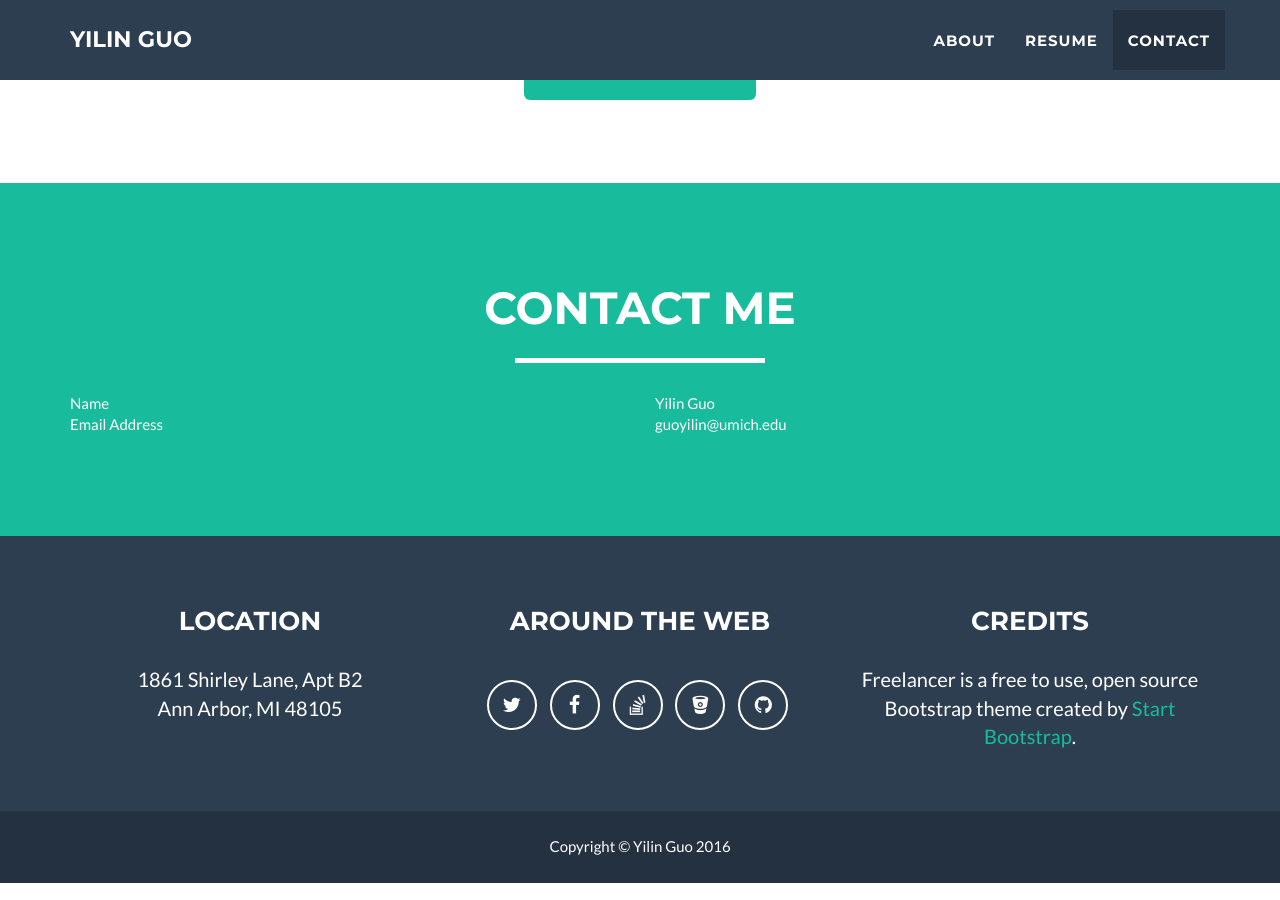
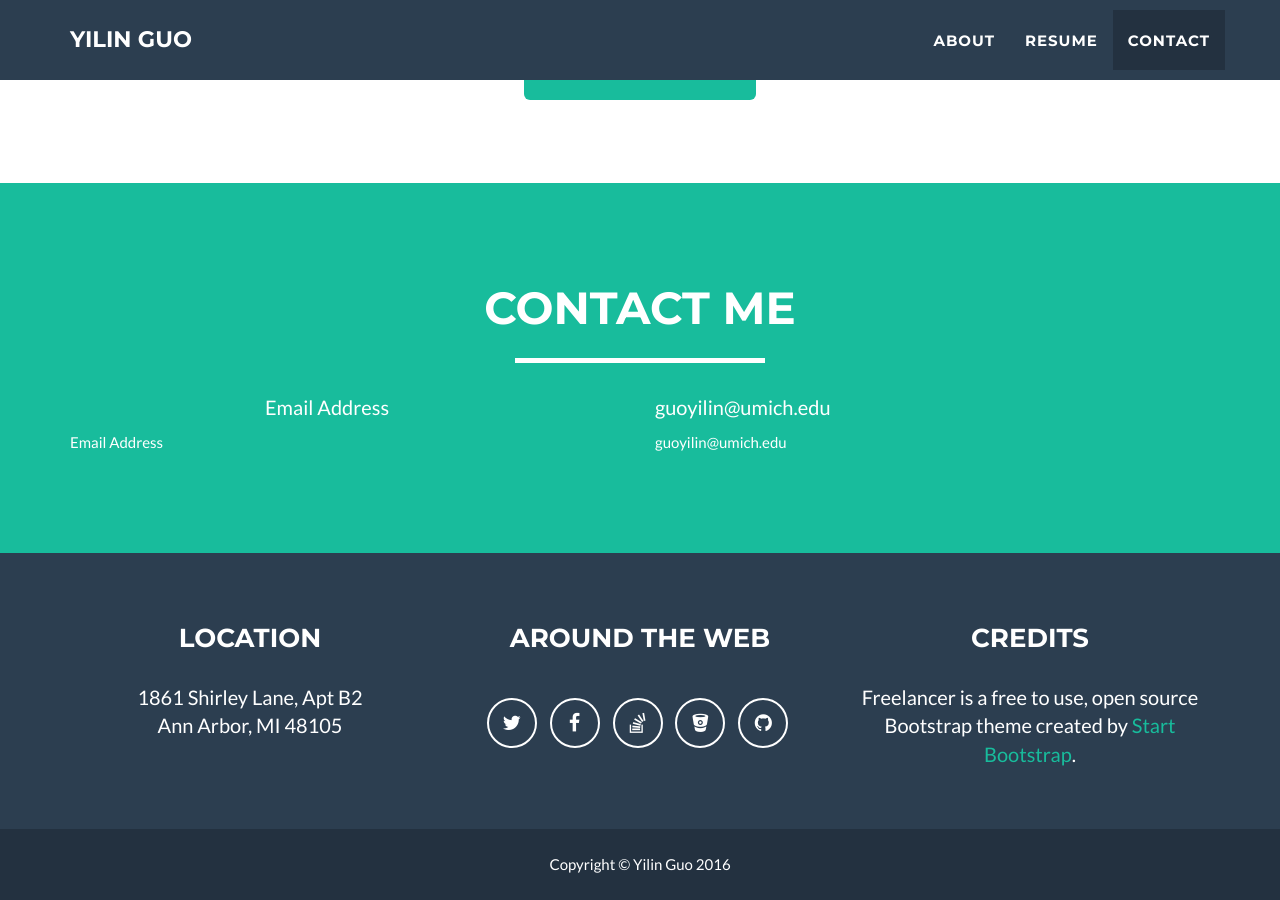
Before and after one commit to YilinGUO/YilinGUO.github.io, a Jekyll site: the page built from index.html, in a window 1280 px wide and 900 px high, scrolled down 2202 px. Built offline with Jekyll 4.4.1, drawn with Linux system fonts in a browser that asks for light colours.

Commit message:
updated all

```diff
--- a/_includes/contact_static.html
+++ b/_includes/contact_static.html
@@ -8,12 +8,16 @@
 			</div>
 		</div>
 		<div class="row">
-                <div class="col-xs-6">Name</div>
-                <div class="col-xs-6">Yilin Guo</div>
-            </div>
-            <div class="row">
-                <div class="col-xs-6">Email Address</div>
-                <div class="col-xs-6">guoyilin@umich.edu</div>
-            </div>
+                <div class="col-lg-4 col-lg-offset-2">
+                    <p>Email Address</p>
+                </div>
+                <div class="col-lg-4">
+                    <p>guoyilin@umich.edu </p>
+                </div>
+        </div>
+        <div class="row">
+            <div class="col-xs-6">Email Address</div>
+            <div class="col-xs-6">guoyilin@umich.edu</div>
+        </div>
         </div>
 </section>
```
